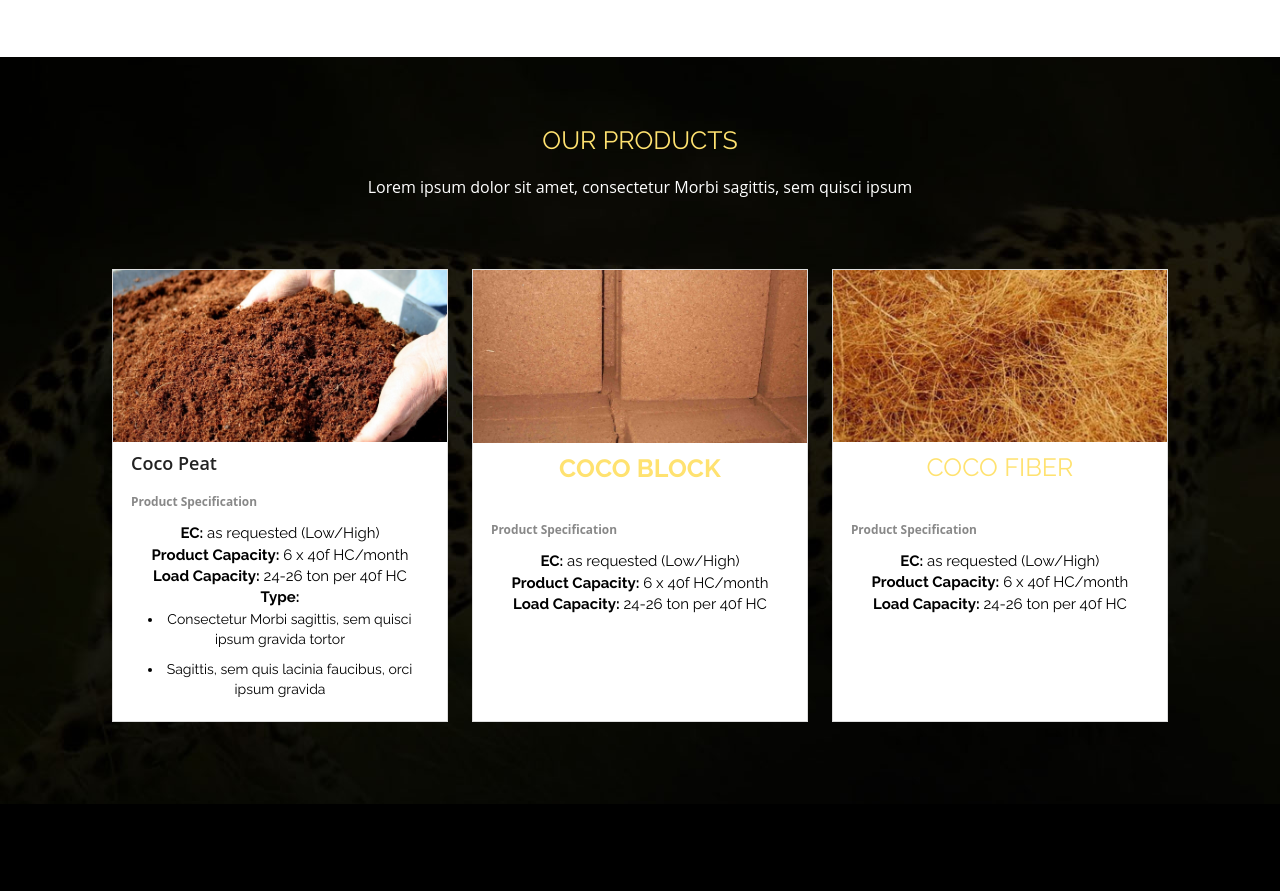
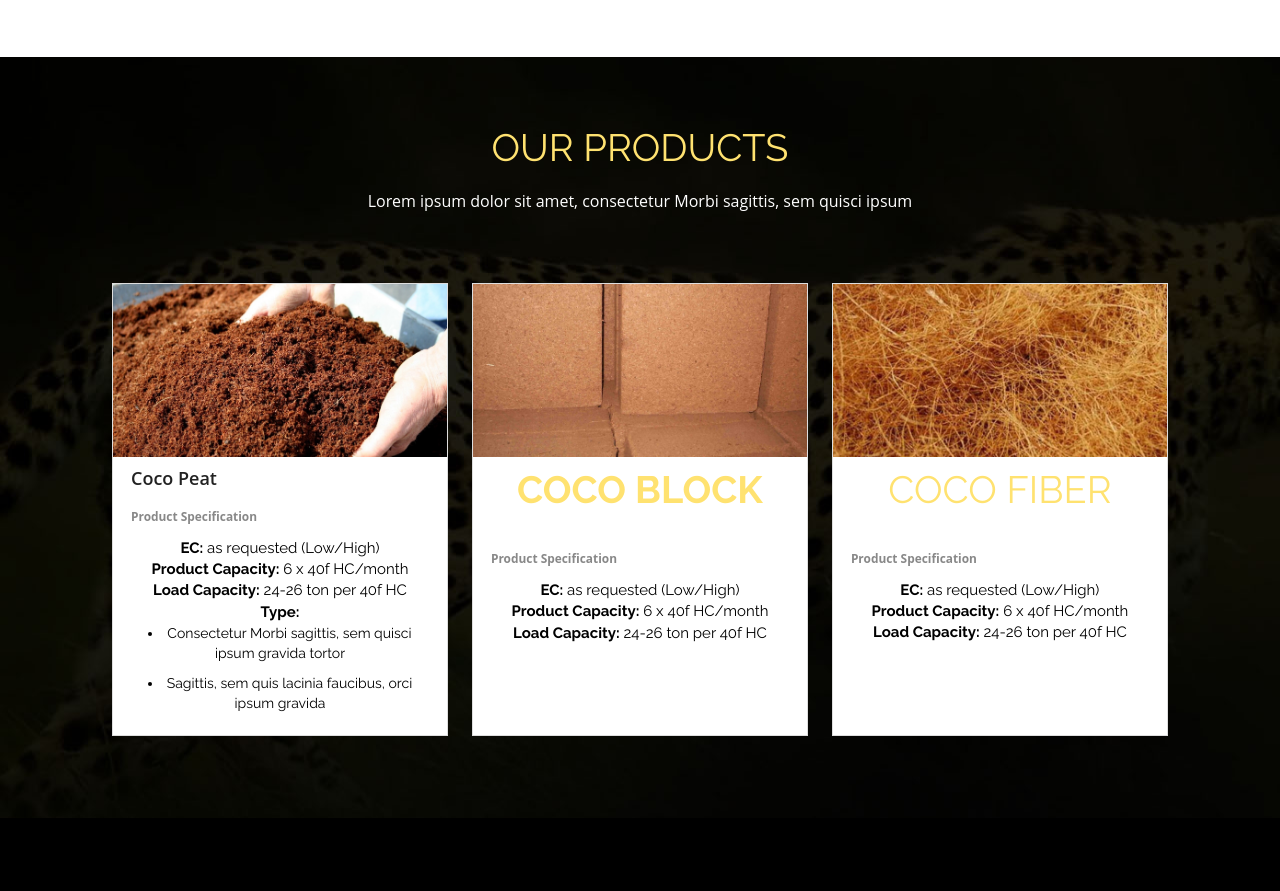
Before and after one commit to TryAny42/TryAny42.github.io, a plain HTML site: page index.html in a window 1280 px wide. Shown: the part 1168-2059 px from the top of the page. Drawn offline with Linux system fonts and the light colour scheme.

Commit message:
Update style.css

```diff
--- a/css/style.css
+++ b/css/style.css
@@ -687,7 +687,7 @@ div#main-nav {
 
 #product h2{
   color: #FFE270;
-  font-size: 25px;
+  font-size: 38px;
 }
 
 #product h6{
```
